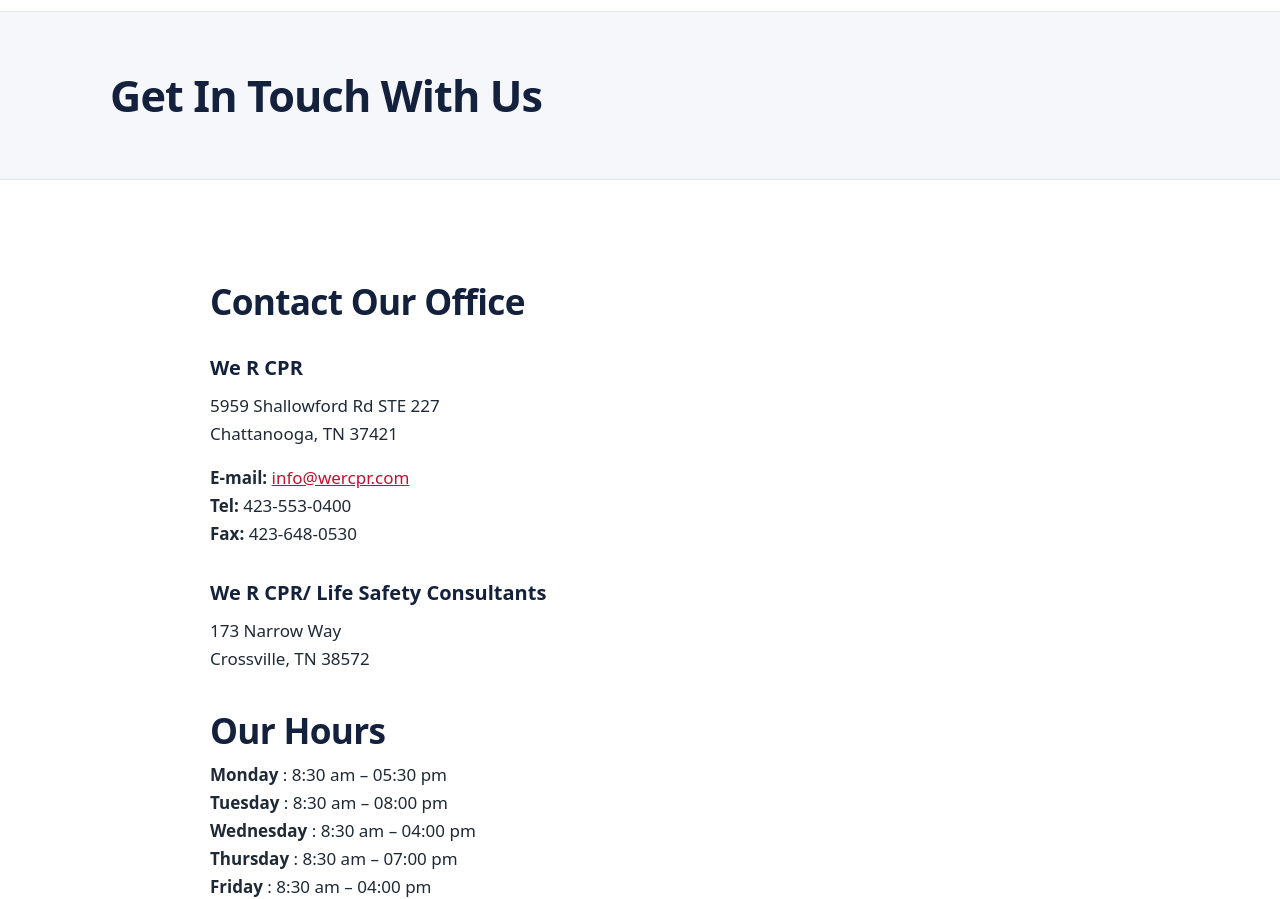
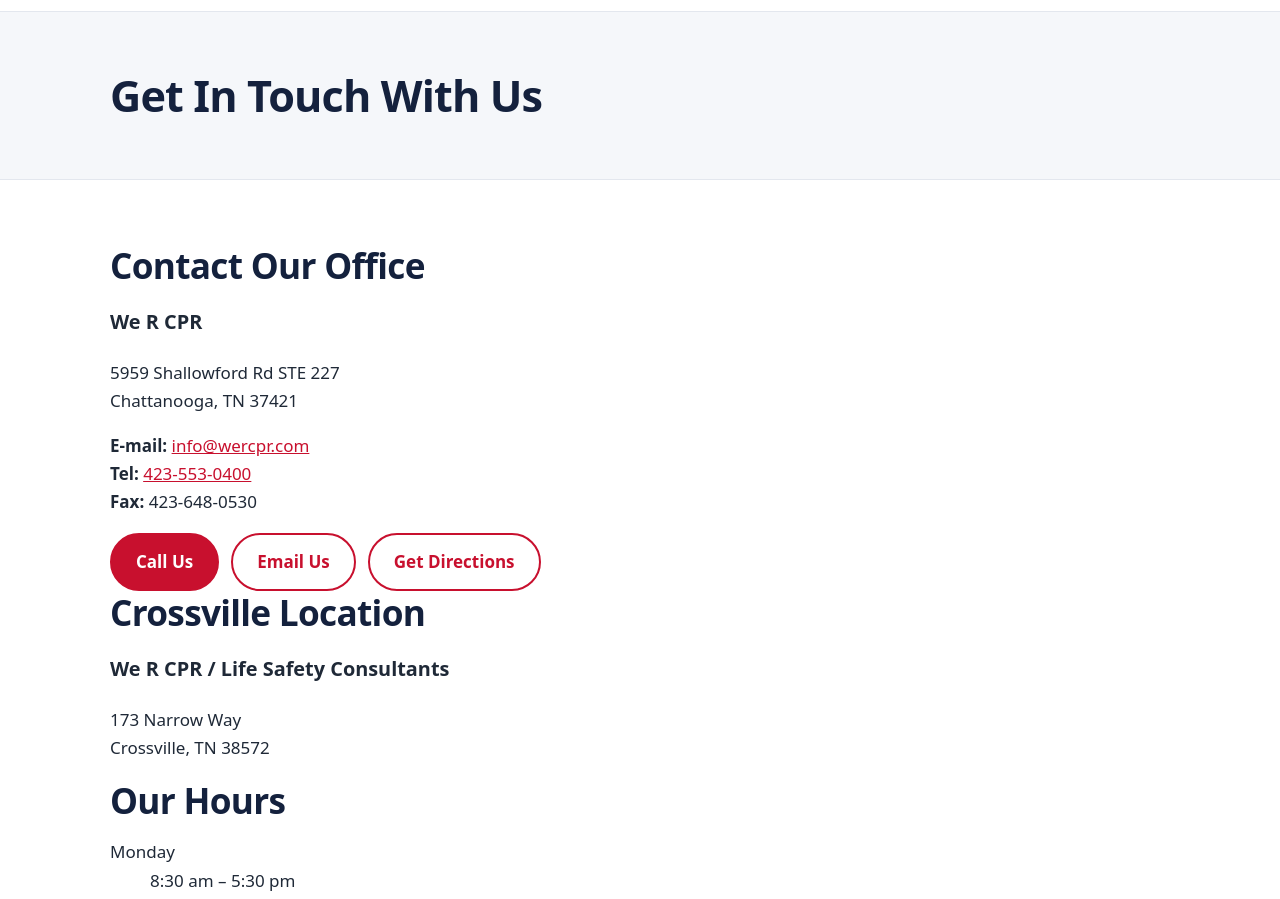
Before and after one commit to 410mc/wercpr-site, a plain HTML site: page public/contact-us.html in a window 1280 px wide. Shown: the part 59-958 px from the top of the page. Drawn offline with Linux system fonts and the light colour scheme.

Commit message:
Update contact-us.html

```diff
--- a/public/contact-us.html
+++ b/public/contact-us.html
@@ -23,9 +23,15 @@
 </div></header>
 <main id="main">
 <div class="page-head"><div class="wrap"><h1>Get In Touch With Us</h1></div></div>
-<section><div class="wrap prose">
-<h2>Contact Our Office</h2><h3><strong>We R CPR</strong></h3><p>5959 Shallowford Rd STE 227<br> Chattanooga, TN 37421</p><p><strong>E-mail:</strong> <a href="mailto:info@wercpr.com">info@wercpr.com</a><br> <strong>Tel:</strong> 423-553-0400<br> <strong>Fax:</strong> 423-648-0530</p><h3><strong>We R CPR/ Life Safety Consultants</strong></h3><p>173 Narrow Way<br> Crossville, TN 38572</p><h2>Our Hours</h2><p><strong>Monday</strong> : 8:30 am – 05:30 pm<br> <strong>Tuesday</strong> : 8:30 am – 08:00 pm<br> <strong>Wednesday</strong> : 8:30 am – 04:00 pm<br> <strong>Thursday</strong> : 8:30 am – 07:00 pm<br> <strong>Friday</strong> : 8:30 am – 04:00 pm<br> <strong>Saturday</strong> : By Appointment<br> <strong>Sunday</strong> : By Appointment</p><h2>Send Us A Message</h2><div class="actions"><a class="btn" href="https://www.google.com/maps/search/?api=1&query=173%20Narrow%20Way%2038572%20Crossville%20TN">Maps were disabled by the visitor on this site. Click to open the map in a new window.</a></div>
-</div></section>
+<section><div class="wrap">
+<div class="contact-grid">
+<div class="contact-info">
+<div class="contact-card"><h2>Contact Our Office</h2><h3>We R CPR</h3><p>5959 Shallowford Rd STE 227<br>Chattanooga, TN 37421</p><p><strong>E-mail:</strong> <a href="mailto:info@wercpr.com">info@wercpr.com</a><br><strong>Tel:</strong> <a href="tel:+14235530400">423-553-0400</a><br><strong>Fax:</strong> 423-648-0530</p><div class="actions"><a class="btn" href="tel:+14235530400">Call Us</a><a class="btn outline" href="mailto:info@wercpr.com">Email Us</a><a class="btn outline" href="https://www.google.com/maps/search/?api=1&query=We+R+CPR+5959+Shallowford+Rd+STE+227+Chattanooga+TN+37421">Get Directions</a></div></div>
+<div class="contact-card"><h2>Crossville Location</h2><h3>We R CPR / Life Safety Consultants</h3><p>173 Narrow Way<br>Crossville, TN 38572</p></div>
+<div class="contact-card"><h2>Our Hours</h2><dl class="hours"><div><dt>Monday</dt><dd>8:30 am – 5:30 pm</dd></div><div><dt>Tuesday</dt><dd>8:30 am – 8:00 pm</dd></div><div><dt>Wednesday</dt><dd>8:30 am – 4:00 pm</dd></div><div><dt>Thursday</dt><dd>8:30 am – 7:00 pm</dd></div><div><dt>Friday</dt><dd>8:30 am – 4:00 pm</dd></div><div><dt>Saturday</dt><dd>By Appointment</dd></div><div><dt>Sunday</dt><dd>By Appointment</dd></div></dl></div>
+</div>
+<div class="contact-map"><iframe src="https://www.google.com/maps/embed?pb=!1m18!1m12!1m3!1d3525.4824524003425!2d-85.19242899999999!3d35.0550344!2m3!1f0!2f0!3f0!3m2!1i1024!2i768!4f13.1!3m3!1m2!1s0x88606160de421251%3A0x7952b22b96f6f489!2sWe%20R%20CPR!5e1!3m2!1sen!2sus!4v1794933952404!5m2!1sen!2sus" title="Map showing We R CPR at 5959 Shallowford Rd, Chattanooga" width="100%" height="100%" style="border:0;" allowfullscreen="" loading="lazy" referrerpolicy="strict-origin-when-cross-origin"></iframe></div>
+</div></div></section>
 </main>
 <footer class="site"><div class="wrap">
 <div class="fgrid">
```
